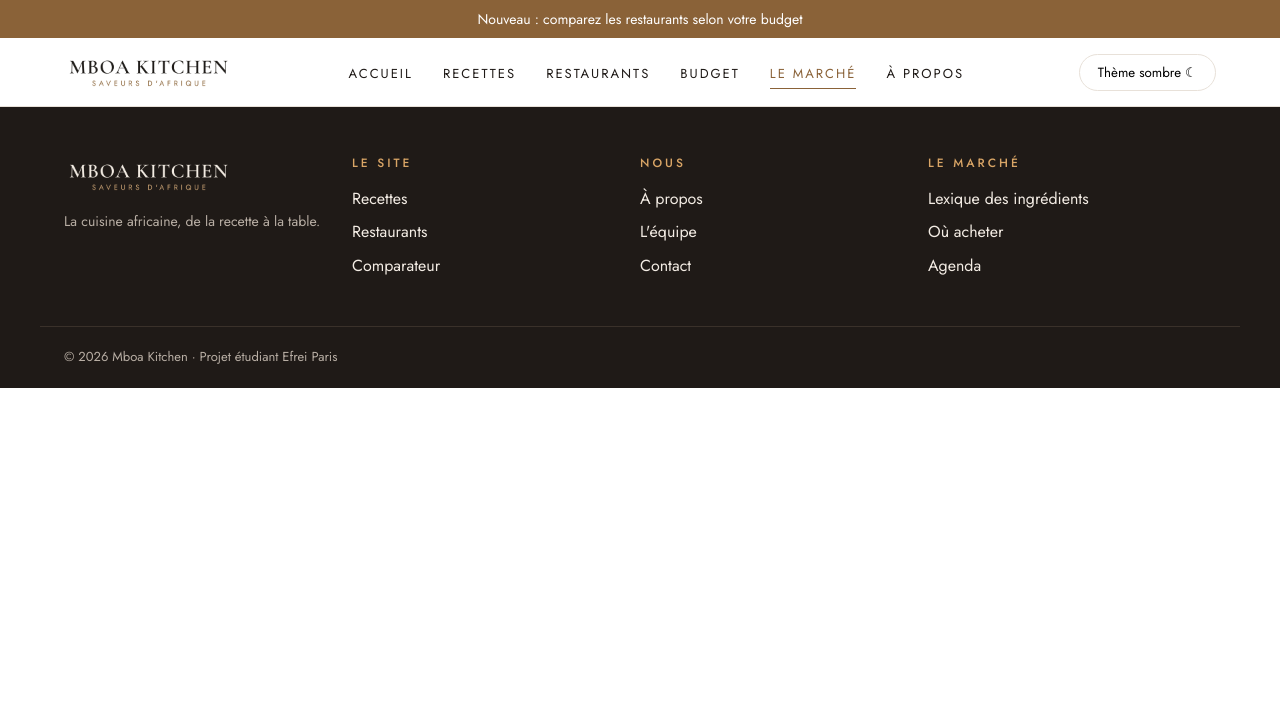
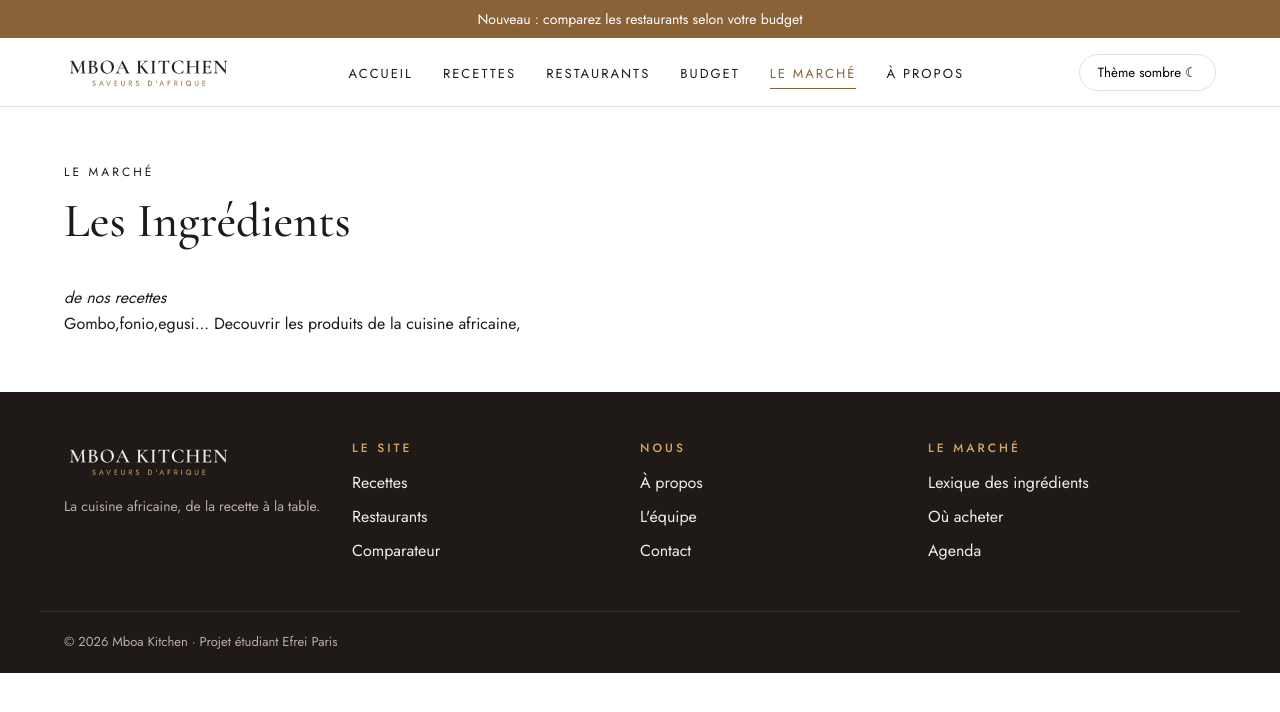
Before and after one commit to Safoura3/Projet-html-css, a plain HTML site: page pages/marche.html in a window 1280 px wide. Drawn offline with nearby package versions, Linux system fonts and the light colour scheme.

Commit message:
Le Marché : finalisation de la page

```diff
--- a/pages/marche.html
+++ b/pages/marche.html
@@ -33,7 +33,17 @@
     </header>
 
     <main>
-        <!-- Contenu de la page Le Marché : à remplir par Keren -->
+
+        <section class="intro">
+            <div class="conteneur">
+                <p class="surtitre">Le Marché</p>
+                <h1>Les Ingrédients</h1><br>
+                <em>de nos recettes</em>
+                <p>Gombo,fonio,egusi... Decouvrir les produits de la cuisine africaine,</p>
+        </div>
+        </section>
+
+
     </main>
 
     <footer class="pied">
@@ -69,5 +79,3 @@
         </div>
         <p class="pied-copyright">&copy; 2026 Mboa Kitchen · Projet étudiant Efrei Paris</p>
     </footer>
-</body>
-</html>
```
